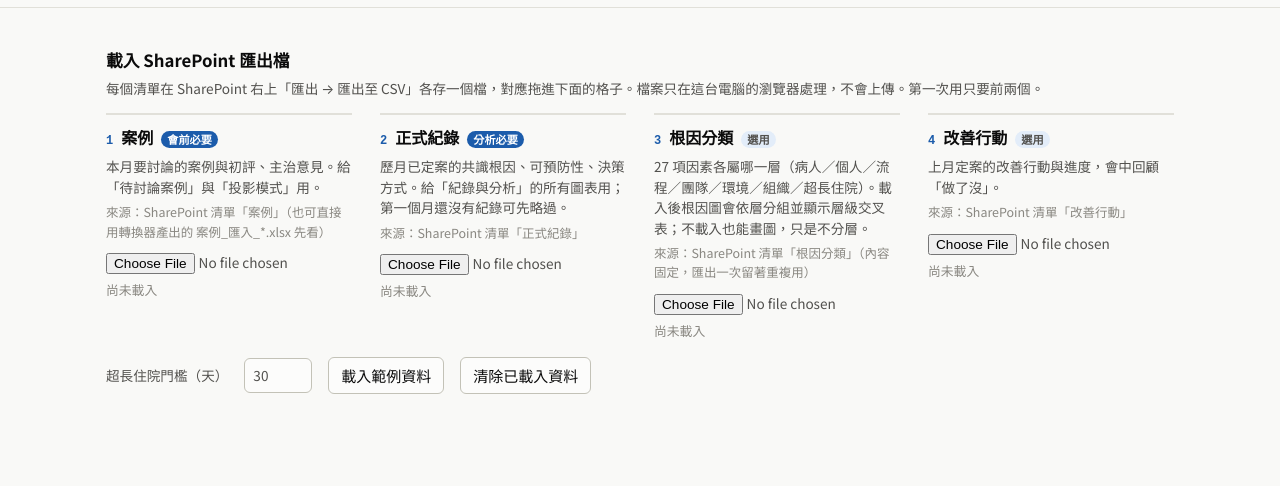
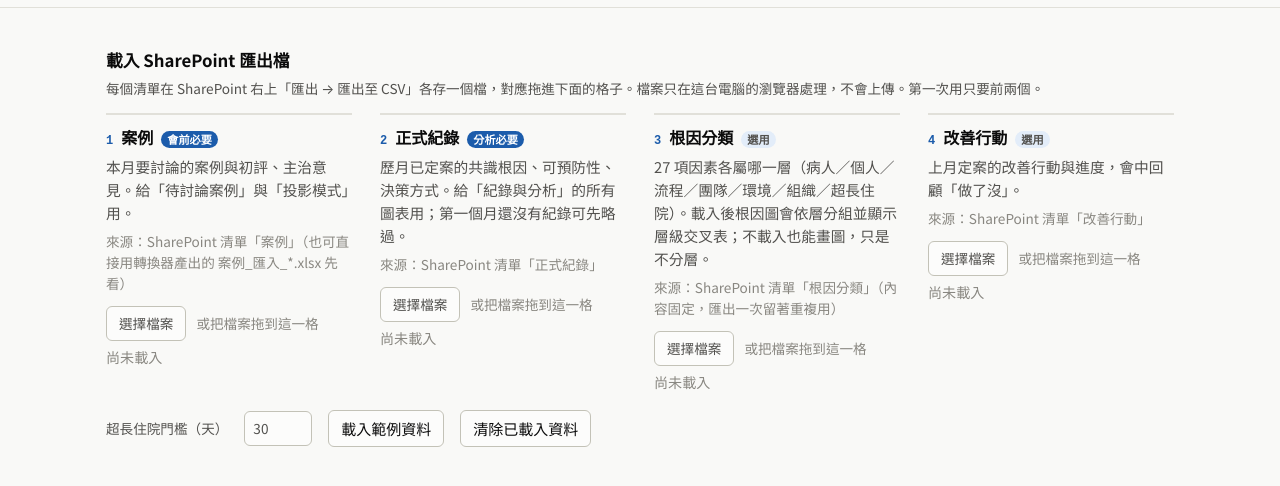
Before and after one commit to jnynlin/hemonc-mm, a plain HTML site: page mm_dashboard.html in a window 1280 px wide. Shown: the part 58-544 px from the top of the page. Drawn offline with Linux system fonts and the light colour scheme.

Commit message:
儀表板載入頁：自製繁中「選擇檔案」鈕＋拖放，小字放大
Co-Authored-By: Claude Opus 5.5 <noreply@anthropic.com>

```diff
--- a/mm_dashboard.html
+++ b/mm_dashboard.html
@@ -42,7 +42,7 @@ select,input[type=text]{border:1px solid var(--axis);border-radius:6px;backgroun
 label.f{display:flex;flex-direction:column;gap:6px;font-size:.85rem;color:var(--fg2);border-top:2px solid var(--rule);padding-top:10px} label.f input[type=file]{font-size:.85rem;margin-top:4px}
 label.f .t{font-size:1rem;color:var(--fg);font-weight:600;display:flex;gap:8px;align-items:baseline} label.f .step{font-family:var(--mono,ui-monospace,monospace);font-size:.75rem;color:var(--accent)}
 label.f .tag{font-size:.7rem;padding:0 6px;border-radius:9px;background:var(--accent-soft);color:var(--fg2)} label.f .tag.req{background:var(--accent);color:#fff}
-label.f .d{color:var(--fg2);line-height:1.5;min-height:3em} label.f .when{color:var(--muted);font-size:.78rem}
+label.f .d{color:var(--fg2);line-height:1.55;min-height:3em;font-size:.92rem} label.f .when{color:var(--muted);font-size:.85rem} label.f .pick{display:flex;gap:10px;align-items:center;margin-top:6px} label.f .fn{color:var(--muted);font-size:.85rem} label.f.over{background:var(--accent-soft)} .loads .ok,.loads .no{font-size:.88rem!important}
 .loads{display:grid;grid-template-columns:repeat(auto-fit,minmax(230px,1fr));gap:14px 28px}
 .loads .ok{color:var(--good);font-size:.8rem} .loads .no{color:var(--muted);font-size:.8rem}
 .tiles{display:grid;grid-template-columns:repeat(auto-fit,minmax(150px,1fr));gap:12px 24px} .tile .v{font-size:2rem;font-weight:700;line-height:1.1} .tile .l{color:var(--fg2);font-size:.85rem} .tile .sub{color:var(--muted);font-size:.8rem}
@@ -168,14 +168,16 @@ function renderLoad(){ const el=$('#v-load'); const L=state.loaded; const st=k=>
   el.innerHTML=`<section><div class="sec-head"><h2>載入 SharePoint 匯出檔</h2><span class="note">每個清單在 SharePoint 右上「匯出 → 匯出至 CSV」各存一個檔，對應拖進下面的格子。檔案只在這台電腦的瀏覽器處理，不會上傳。第一次用只要前兩個。</span></div>
     ${nextBlock()}
     <div class="loads">
-      <label class="f"><span class="t"><span class="step">1</span>案例 <span class="tag req">會前必要</span></span><span class="d">本月要討論的案例與初評、主治意見。給「待討論案例」與「投影模式」用。</span><span class="when">來源：SharePoint 清單「案例」（也可直接用轉換器產出的 案例_匯入_*.xlsx 先看）</span><input type="file" id="f-drafts" accept=".csv,.xlsx,.txt">${st('drafts')}</label>
-      <label class="f"><span class="t"><span class="step">2</span>正式紀錄 <span class="tag req">分析必要</span></span><span class="d">歷月已定案的共識根因、可預防性、決策方式。給「紀錄與分析」的所有圖表用；第一個月還沒有紀錄可先略過。</span><span class="when">來源：SharePoint 清單「正式紀錄」</span><input type="file" id="f-records" accept=".csv,.xlsx,.txt">${st('records')}</label>
-      <label class="f"><span class="t"><span class="step">3</span>根因分類 <span class="tag">選用</span></span><span class="d">27 項因素各屬哪一層（病人／個人／流程／團隊／環境／組織／超長住院）。載入後根因圖會依層分組並顯示層級交叉表；不載入也能畫圖，只是不分層。</span><span class="when">來源：SharePoint 清單「根因分類」（內容固定，匯出一次留著重複用）</span><input type="file" id="f-factors" accept=".csv,.xlsx,.txt">${st('factors')}</label>
-      <label class="f"><span class="t"><span class="step">4</span>改善行動 <span class="tag">選用</span></span><span class="d">上月定案的改善行動與進度，會中回顧「做了沒」。</span><span class="when">來源：SharePoint 清單「改善行動」</span><input type="file" id="f-actions" accept=".csv,.xlsx,.txt">${st('actions')}</label>
+      <label class="f"><span class="t"><span class="step">1</span>案例 <span class="tag req">會前必要</span></span><span class="d">本月要討論的案例與初評、主治意見。給「待討論案例」與「投影模式」用。</span><span class="when">來源：SharePoint 清單「案例」（也可直接用轉換器產出的 案例_匯入_*.xlsx 先看）</span><span class="pick"><button type="button" class="btn" data-pick="drafts">選擇檔案</button><span class="fn">或把檔案拖到這一格</span></span><input type="file" id="f-drafts" accept=".csv,.xlsx,.txt" hidden>${st('drafts')}</label>
+      <label class="f"><span class="t"><span class="step">2</span>正式紀錄 <span class="tag req">分析必要</span></span><span class="d">歷月已定案的共識根因、可預防性、決策方式。給「紀錄與分析」的所有圖表用；第一個月還沒有紀錄可先略過。</span><span class="when">來源：SharePoint 清單「正式紀錄」</span><span class="pick"><button type="button" class="btn" data-pick="records">選擇檔案</button><span class="fn">或把檔案拖到這一格</span></span><input type="file" id="f-records" accept=".csv,.xlsx,.txt" hidden>${st('records')}</label>
+      <label class="f"><span class="t"><span class="step">3</span>根因分類 <span class="tag">選用</span></span><span class="d">27 項因素各屬哪一層（病人／個人／流程／團隊／環境／組織／超長住院）。載入後根因圖會依層分組並顯示層級交叉表；不載入也能畫圖，只是不分層。</span><span class="when">來源：SharePoint 清單「根因分類」（內容固定，匯出一次留著重複用）</span><span class="pick"><button type="button" class="btn" data-pick="factors">選擇檔案</button><span class="fn">或把檔案拖到這一格</span></span><input type="file" id="f-factors" accept=".csv,.xlsx,.txt" hidden>${st('factors')}</label>
+      <label class="f"><span class="t"><span class="step">4</span>改善行動 <span class="tag">選用</span></span><span class="d">上月定案的改善行動與進度，會中回顧「做了沒」。</span><span class="when">來源：SharePoint 清單「改善行動」</span><span class="pick"><button type="button" class="btn" data-pick="actions">選擇檔案</button><span class="fn">或把檔案拖到這一格</span></span><input type="file" id="f-actions" accept=".csv,.xlsx,.txt" hidden>${st('actions')}</label>
     </div>
     <div class="row" style="margin-top:16px"><label class="row small">超長住院門檻（天） <input type="text" id="thr" value="${state.thr}" style="width:5em"></label><button class="btn" id="sample">載入範例資料</button><button class="btn" id="clear">清除已載入資料</button><span class="small" id="load-msg"></span></div>
     </section>`;
   for(const k of ['records','drafts','factors','actions']) $('#f-'+k).addEventListener('change',async e=>{ const f=e.target.files[0]; if(!f) return; try{ await load(k,f); $('#load-msg').textContent=''; }catch(err){ $('#load-msg').textContent='讀取失敗：'+err.message; } renderLoad(); const n=$('#next'); if(n) n.scrollIntoView({block:'nearest'}); });
+  el.querySelectorAll('[data-pick]').forEach(b=>b.addEventListener('click',e=>{ e.preventDefault(); $('#f-'+b.dataset.pick).click(); }));
+  el.querySelectorAll('label.f').forEach(card=>{ const inp=card.querySelector('input[type=file]'); ['dragenter','dragover'].forEach(ev=>card.addEventListener(ev,e=>{e.preventDefault();card.classList.add('over');})); ['dragleave','drop'].forEach(ev=>card.addEventListener(ev,e=>{e.preventDefault();card.classList.remove('over');})); card.addEventListener('drop',e=>{ const f=e.dataTransfer.files[0]; if(!f) return; const dt=new DataTransfer(); dt.items.add(f); inp.files=dt.files; inp.dispatchEvent(new Event('change')); }); });
   el.querySelectorAll('[data-go]').forEach(b=>b.addEventListener('click',()=>{ if(b.dataset.go==='present') state.presIdx=0; setView(b.dataset.go); }));
   $('#thr').addEventListener('change',e=>{ state.thr=Number(e.target.value)||30; persist(); });
   $('#sample').addEventListener('click',()=>{ loadSample(); setView('records'); });
```
